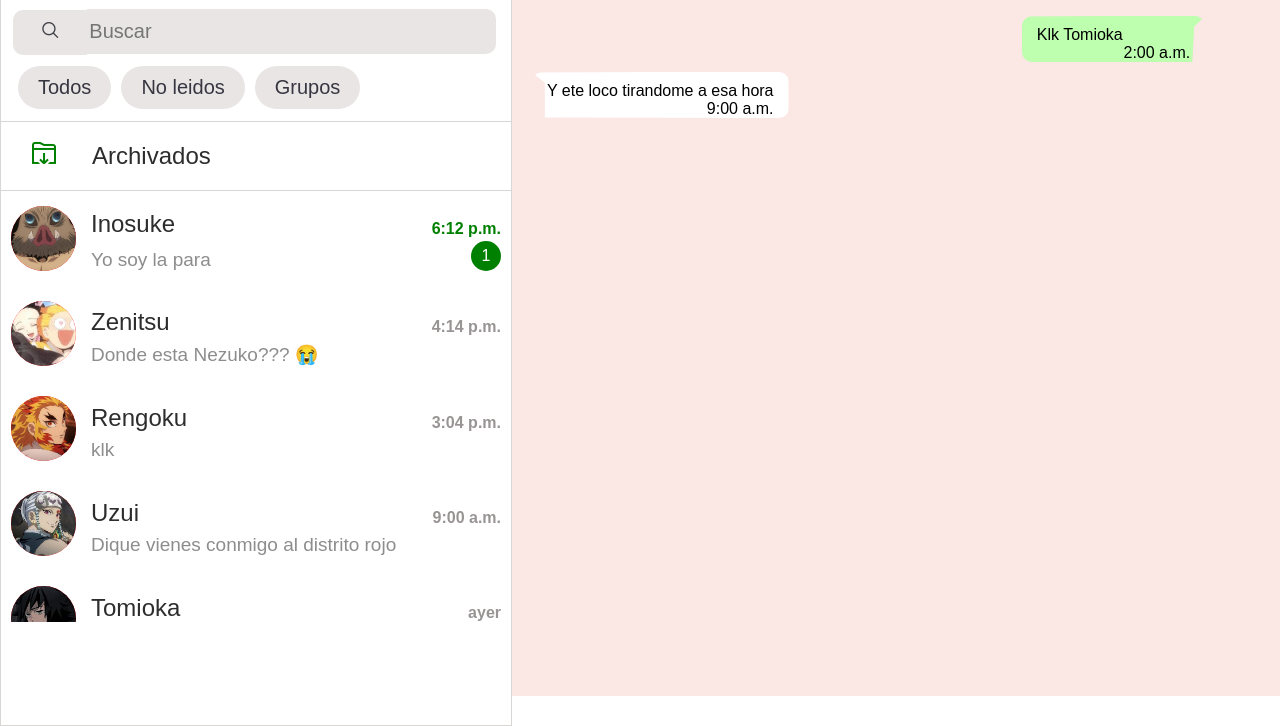
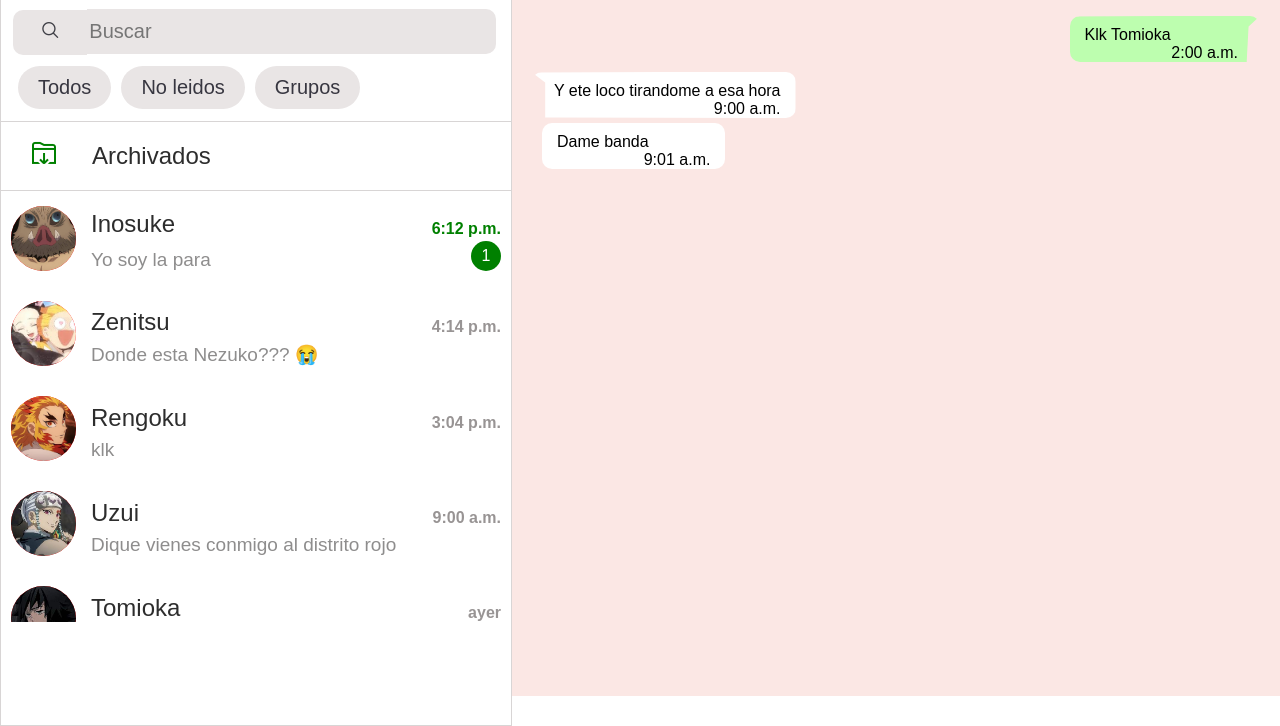
Before and after one commit to Wildcode25/WhatsappClon, a website: page index.html in a window 1280 px wide. Shown: the part 74-800 px from the top of the page. Drawn offline with nearby package versions, Linux system fonts and the light colour scheme.

Commit message:
corrections

```diff
--- a/index.css
+++ b/index.css
@@ -88,17 +88,19 @@ nav span{
 }
 .chatContent li{
     display: flex;
+    flex-direction: column;
     margin: 10px;
-    width: 90%;
+    align-items: start;
+    gap: 5px;
 
 }
 .send{
-   justify-content: end;
+   align-items: end !important;
 }
 .message{
     display: grid;
     grid-template-columns: 1fr 1fr;
-
+    margin-left: 10px;
     padding: 10px 15px 0;
     border-radius: 10px;
     column-gap: 20px;
@@ -110,12 +112,15 @@ nav span{
 
 }
 .firtOutputMessage{
+    margin-left: 0;
+    padding-left: 22px;
     clip-path: polygon(49% 0, 100% 0, 100% 20%, 100% 100%, 5% 99%, 5% 23%, 0 1%);
 }
 .inputMessage{
     background-color: rgb(189, 254, 175);
 }
 .firstInputMessage{
+    padding-right: 22px;
     clip-path: polygon(49% 0, 100% 0, 94% 23%, 93% 100%, 0 100%, 0 52%, 0 1%);
 }
 .message p:nth-child(1){
--- a/index.html
+++ b/index.html
@@ -70,8 +70,11 @@
           </header>
           <ul class="chatContent">
             <li class="send"><div class="inputMessage message firstInputMessage"><p>Klk Tomioka</p><p>2:00 a.m.</p></div></li>
-            <li><div class="message outputMessage firtOutputMessage"><p>Y ete loco tirandome a esa hora</p><p>9:00 a.m.</p></div></li>
-            <li><div><p></p><b></b></div></li>
+            <li>
+              <div class="message outputMessage firtOutputMessage"><p>Y ete loco tirandome a esa hora</p><p>9:00 a.m.</p></div>
+              <div class="message outputMessage"><p>Dame banda</p><p>9:01 a.m.</p></div>
+            </li>
+            <li></li>
             <li><div><p></p><b></b></div></li>
             <li><div><p></p><b></b></div></li>
           </ul>
```
